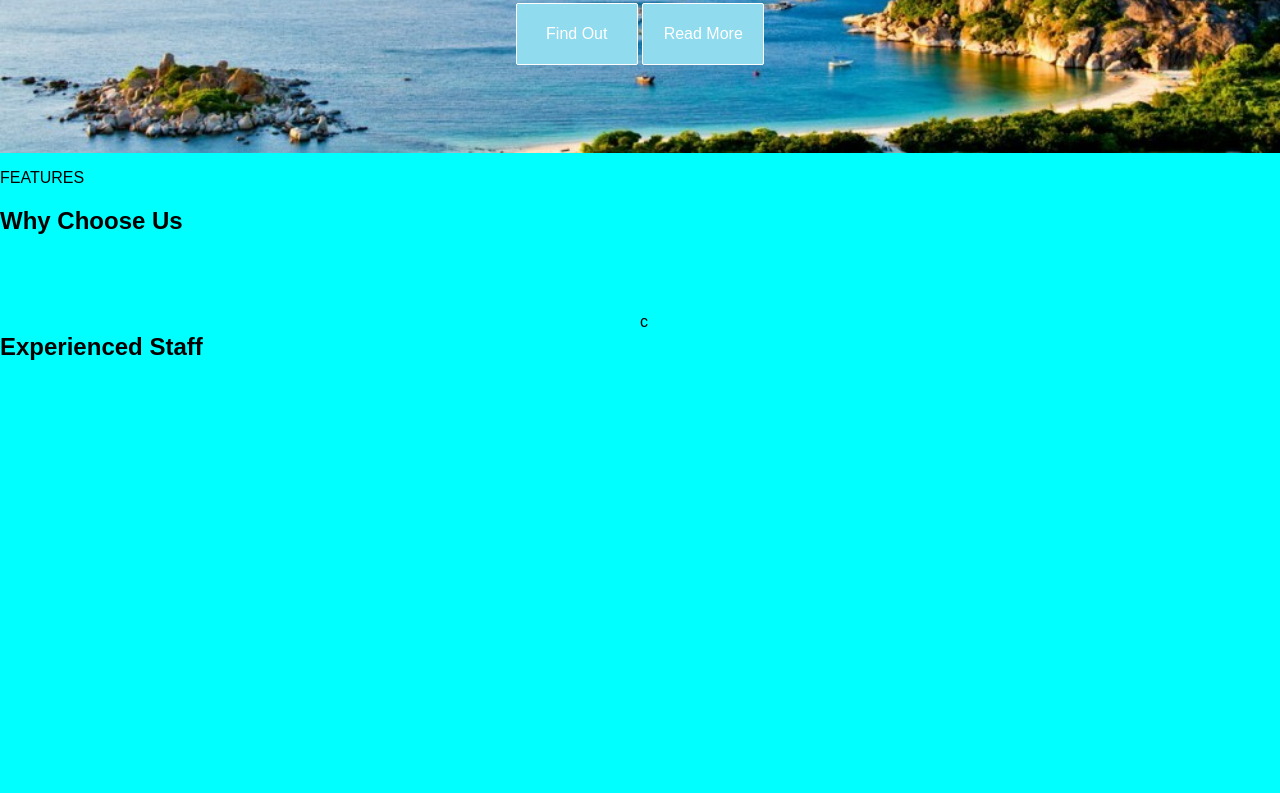
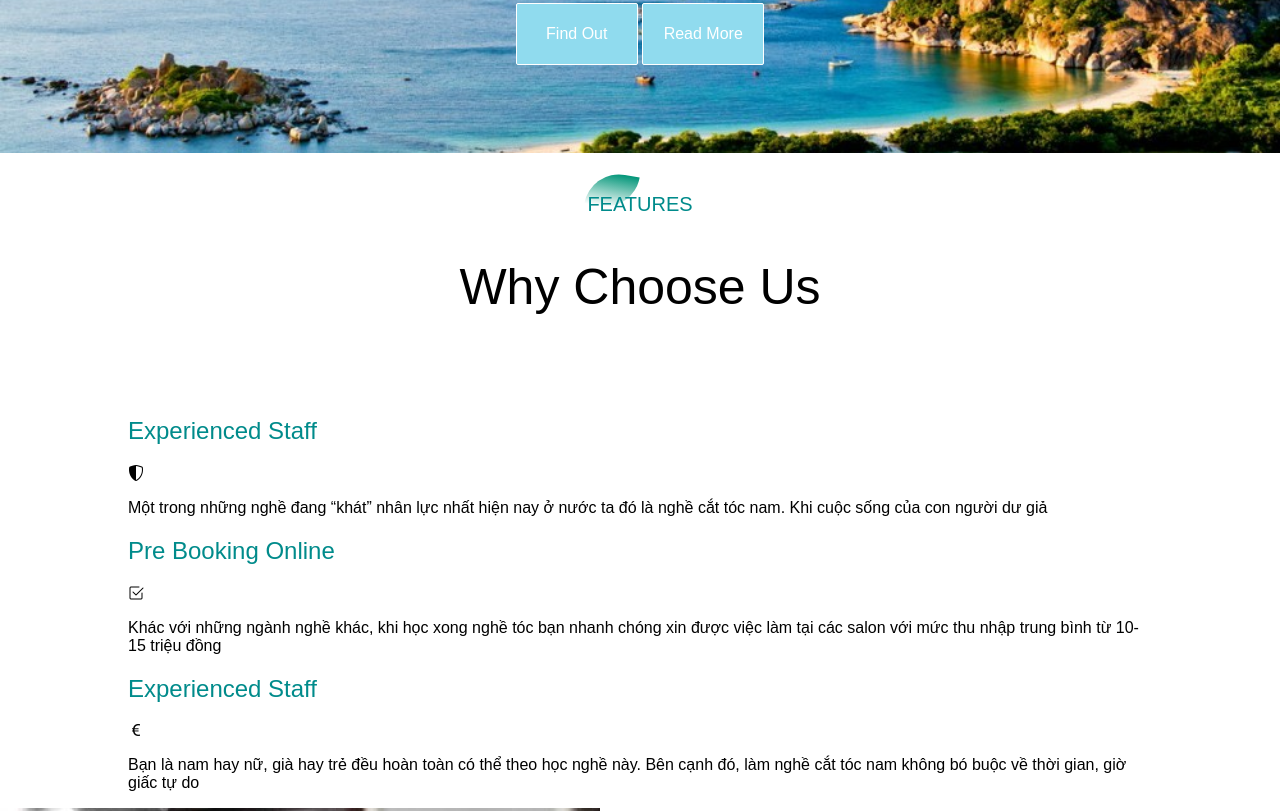
Before and after one commit to hoangtuandat/BW2205R1, a plain HTML site: page Homework/Case stady 1/Case_stady.html in a window 1280 px wide. Shown: the part 327-1138 px from the top of the page. Drawn offline with nearby package versions, Linux system fonts and the light colour scheme.

Commit message:
Case stady 1- feature

```diff
--- a/Homework/Case stady 1/Case_stady.css
+++ b/Homework/Case stady 1/Case_stady.css
@@ -107,22 +107,52 @@ nav ul li a{
     z-index: 3;
 }
 
-/* feature */
-.grid-container{
-    width: 100%;
-    height: 80%;
-    background-color: aqua;
-    display: grid;
-    grid-template-columns: 1fr 1fr;
-    grid-template-rows: 1fr 3fr;
+.title-text{
+}
+
+.feature-box{
+    width: 80%;
+    margin: auto;
+    display: flex;
+}
+
+.feature-box h2{
+    color: darkcyan;
+    font-weight: 100;
+}
+.feature-img{
 }
 
 .title-text{
-    grid-column: 1 /3;
+    text-align: center;
+    padding: 40px;
 }
 
-.feature-box{
+.title-text > p{
+    color: darkcyan;
+    font-size: 20px;
+    /* font-weight: bold; */
+    position: relative;
+    z-index: 1;
+    display: inline-block;
+    margin: auto;
 }
 
-.feature3{
+.title-text p::after{
+    content: '';
+    width: 50px;
+    height: 35px;
+    background: linear-gradient(#019578, #fff);
+    position: absolute;
+    top: -20px;
+    left: 0;
+    z-index: -1;
+    transform: rotate(10deg);
+    border-top-left-radius: 35px;
+    border-bottom-right-radius: 35px;
 }
+
+.title-text > h1{
+    font-size: 50px;
+    font-weight: 100;
+}
--- a/Homework/Case stady 1/Case_stady.html
+++ b/Homework/Case stady 1/Case_stady.html
@@ -51,18 +51,48 @@
     </script>
 <!-- end sideNav -->
 <!-- Features -->
-<section class="grid-container">
+<section class="feature">
     <div class="title-text">
         <p>FEATURES</p>
         <h1>Why Choose Us</h1>
     </div>
     <div class="feature-box">
-        <h2>Experienced Staff</h2>
-        <div class="feature-desr">
+        <div class="feature">
+            <h2>Experienced Staff</h2>
+            <div class="feature-desr">
+                <div class="fearture-icon">
+                    <i class="bi bi-shield-shaded"></i>
+                </div>
+                <div class="feature-text">
+                    <p>Một trong những nghề đang “khát” nhân lực nhất
+                        hiện nay ở nước ta đó là nghề cắt tóc nam. Khi cuộc sống của con người dư giả</p>
+                </div>
+            </div>
+            <h2>Pre Booking Online</h2>
+            <div class="feature-desr">
+                <div class="fearture-icon">
+                    <i class="bi bi-check2-square"></i>
+                </div>
+                <div class="feature-text">
+                    <p>Khác với những ngành nghề khác, khi học xong nghề tóc bạn nhanh chóng xin được việc làm tại các salon với mức thu nhập trung bình từ 10-15 triệu đồng</p>
+                </div>
+            </div>
+            <h2>Experienced Staff</h2>
+            <div class="feature-desr">
+                <div class="fearture-icon">
+                    <i class="bi bi-currency-euro"></i>
+                </div>
+                <div class="feature-text">
+                    <p>Bạn là nam hay nữ, già hay trẻ đều hoàn toàn có thể theo học nghề này. Bên cạnh đó, làm nghề cắt tóc nam không bó buộc về thời gian, giờ giấc tự do</p>
+                </div>
+            </div>
+        </div>
 
+    </div>
+        <div class="feature-img">
+            <img src="./img/anh6.jpg" alt="">
         </div>
-    </div>
-    <div class="feature3">c</div>
+
 </section>
 
 
```
Also changed, not shown: Homework/Case stady 1/img/1.jpg (deleted), Homework/Case stady 1/img/2.jpg (deleted), Homework/Case stady 1/img/3.jpg (deleted), Homework/Case stady 1/img/4.jpg (deleted), Homework/Case stady 1/img/5.jpg (deleted), Homework/Case stady 1/img/6.jpg (deleted), Homework/Case stady 1/img/7.jpg (deleted), Homework/Case stady 1/img/anh2.jpg (added), Homework/Case stady 1/img/anh3.jpg (added), Homework/Case stady 1/img/anh4.jpg (added), Homework/Case stady 1/img/anh5.jpg (added), Homework/Case stady 1/img/anh6.jpg (added), Homework/Case stady 1/img/baner.jpg (deleted), Homework/Case stady 1/img/bien1.jpg (deleted), 1 more files, 1 other file.
